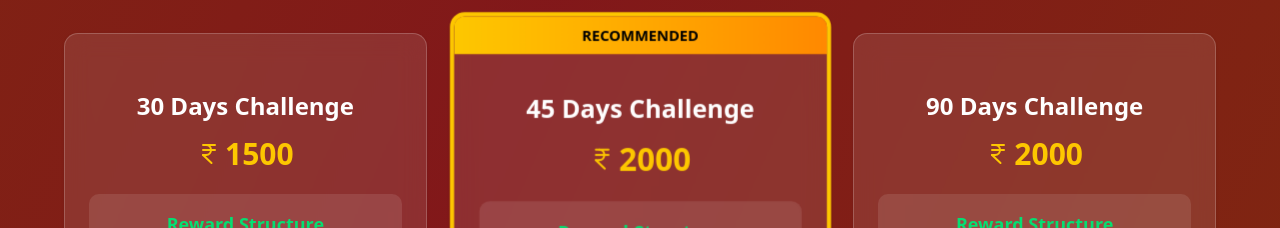
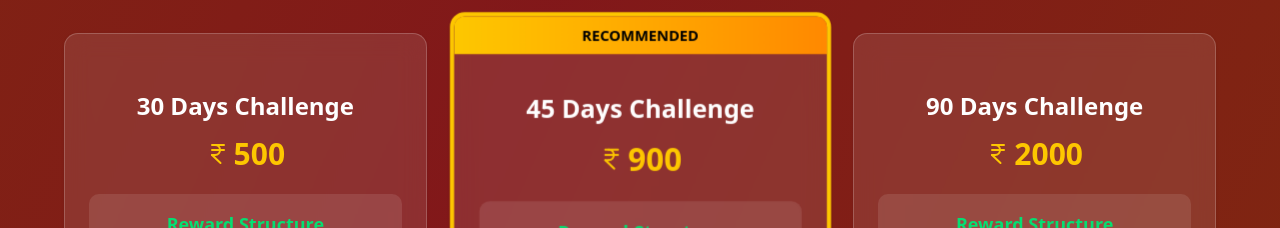
Before and after one commit to ayush-0012/Student-Sahayak, a React (Vite) app: page / in a window 1280 px wide. Shown: the part 5940-6168 px from the top of the page. Built offline with nearby package versions, Linux system fonts and the light colour scheme.

Commit message:
minor changes in price

```diff
--- a/src/components/sections/Challenge.tsx
+++ b/src/components/sections/Challenge.tsx
@@ -206,7 +206,7 @@ export default function ChallengeSection() {
                 </CardTitle>
                 <div className="text-3xl font-bold text-yellow-400 flex items-center justify-center gap-1 mb-4">
                   <IndianRupee className="h-6 w-6" />
-                  1500
+                  500
                 </div>
 
                 {/* Reward Tree for 30 Days */}
@@ -306,7 +306,7 @@ export default function ChallengeSection() {
                 </CardTitle>
                 <div className="text-3xl font-bold text-yellow-400 flex items-center justify-center gap-1 mb-4">
                   <IndianRupee className="h-6 w-6" />
-                  2000
+                  900
                 </div>
 
                 {/* Reward Tree for 45 Days */}
```
